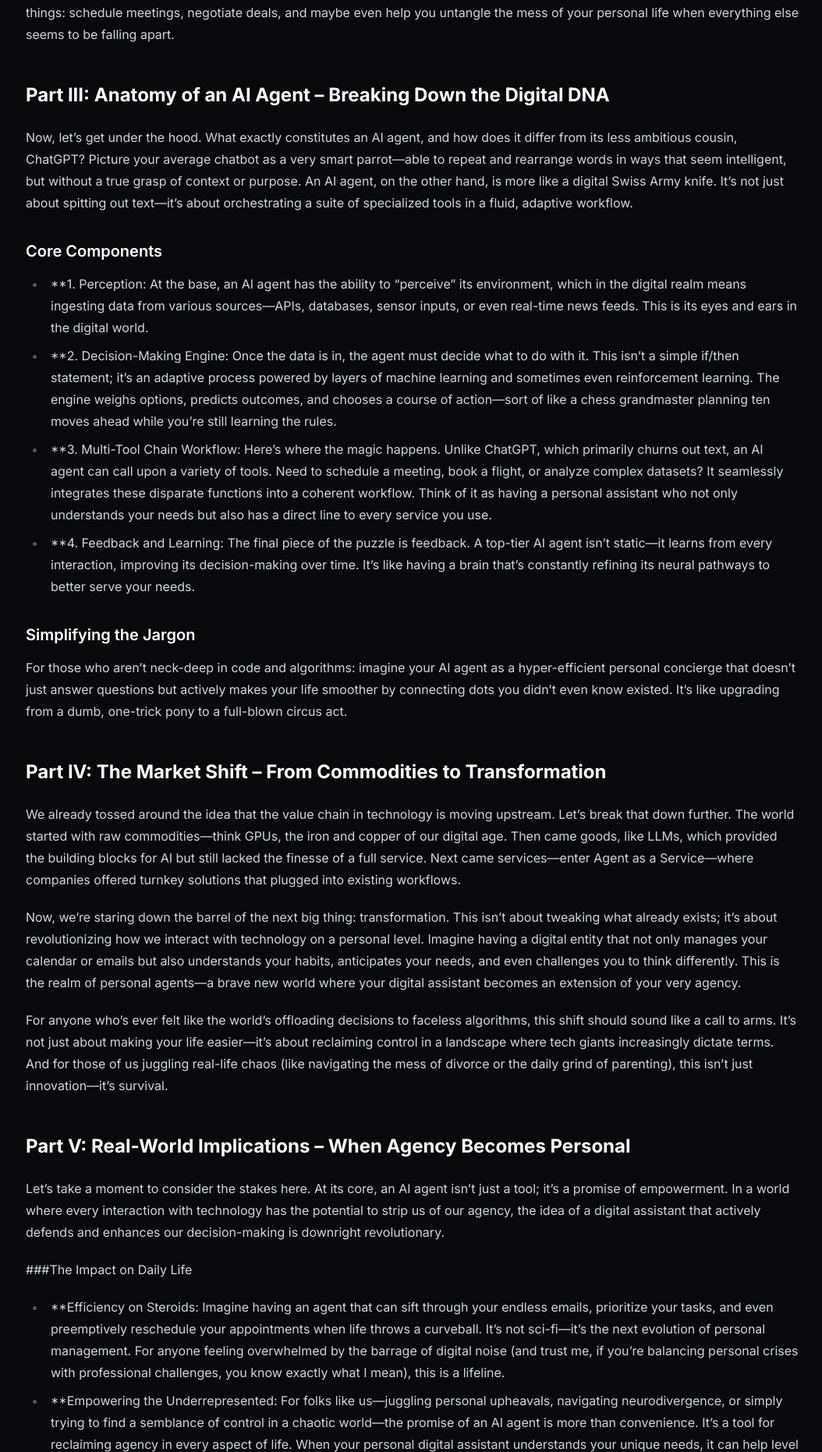
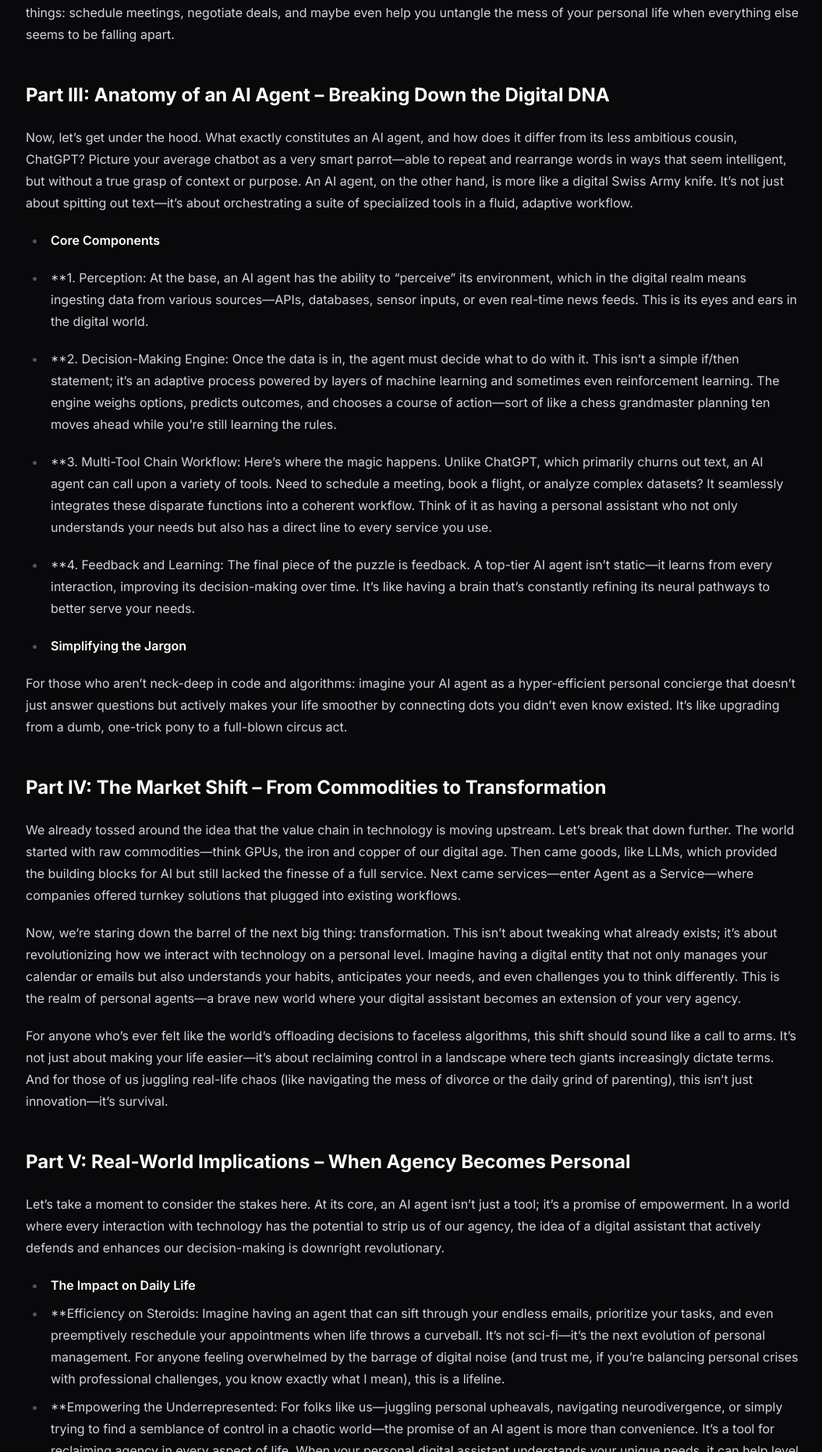
Before and after one commit to johnnyclem/onlywizards, a Next.js app: page / in a window 1280 px wide. Shown: the part 1410-3272 px from the top of the page at 78% size, without its empty margins (111-1165 px from the left). Built offline with nearby package versions, Linux system fonts and the light colour scheme.

Commit message:
Update page.mdx

```diff
--- a/app/page.mdx
+++ b/app/page.mdx
@@ -22,7 +22,7 @@ This leap is not just a technical upgrade—it’s a paradigm shift. The enginee
 
 Now, let’s get under the hood. What exactly constitutes an AI agent, and how does it differ from its less ambitious cousin, ChatGPT? Picture your average chatbot as a very smart parrot—able to repeat and rearrange words in ways that seem intelligent, but without a true grasp of context or purpose. An AI agent, on the other hand, is more like a digital Swiss Army knife. It’s not just about spitting out text—it’s about orchestrating a suite of specialized tools in a fluid, adaptive workflow.
 
-### Core Components
+- **Core Components**
  - **1.	Perception:
 At the base, an AI agent has the ability to “perceive” its environment, which in the digital realm means ingesting data from various sources—APIs, databases, sensor inputs, or even real-time news feeds. This is its eyes and ears in the digital world.
  - **2.	Decision-Making Engine:
@@ -32,7 +32,7 @@ Here’s where the magic happens. Unlike ChatGPT, which primarily churns out tex
  - **4.	Feedback and Learning:
 The final piece of the puzzle is feedback. A top-tier AI agent isn’t static—it learns from every interaction, improving its decision-making over time. It’s like having a brain that’s constantly refining its neural pathways to better serve your needs.
 
-### Simplifying the Jargon
+- **Simplifying the Jargon**
 
 For those who aren’t neck-deep in code and algorithms: imagine your AI agent as a hyper-efficient personal concierge that doesn’t just answer questions but actively makes your life smoother by connecting dots you didn’t even know existed. It’s like upgrading from a dumb, one-trick pony to a full-blown circus act.
 
@@ -48,7 +48,7 @@ For anyone who’s ever felt like the world’s offloading decisions to faceless
 
 Let’s take a moment to consider the stakes here. At its core, an AI agent isn’t just a tool; it’s a promise of empowerment. In a world where every interaction with technology has the potential to strip us of our agency, the idea of a digital assistant that actively defends and enhances our decision-making is downright revolutionary.
 
-###The Impact on Daily Life
+- **The Impact on Daily Life**
  - **Efficiency on Steroids:
 Imagine having an agent that can sift through your endless emails, prioritize your tasks, and even preemptively reschedule your appointments when life throws a curveball. It’s not sci-fi—it’s the next evolution of personal management. For anyone feeling overwhelmed by the barrage of digital noise (and trust me, if you’re balancing personal crises with professional challenges, you know exactly what I mean), this is a lifeline.
  - **Empowering the Underrepresented:
```
Lines whose indentation alone changed are shown as unchanged.
